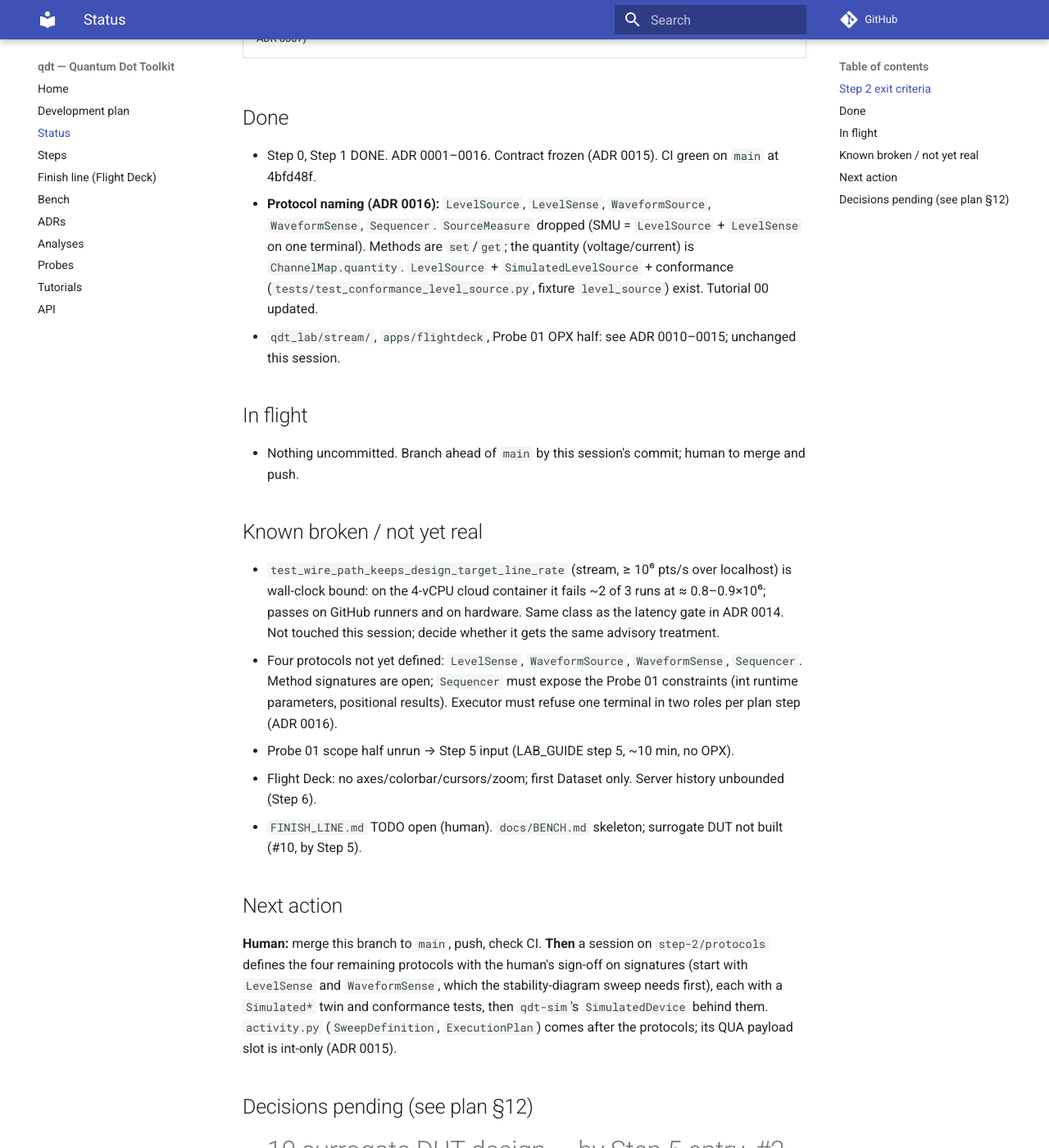
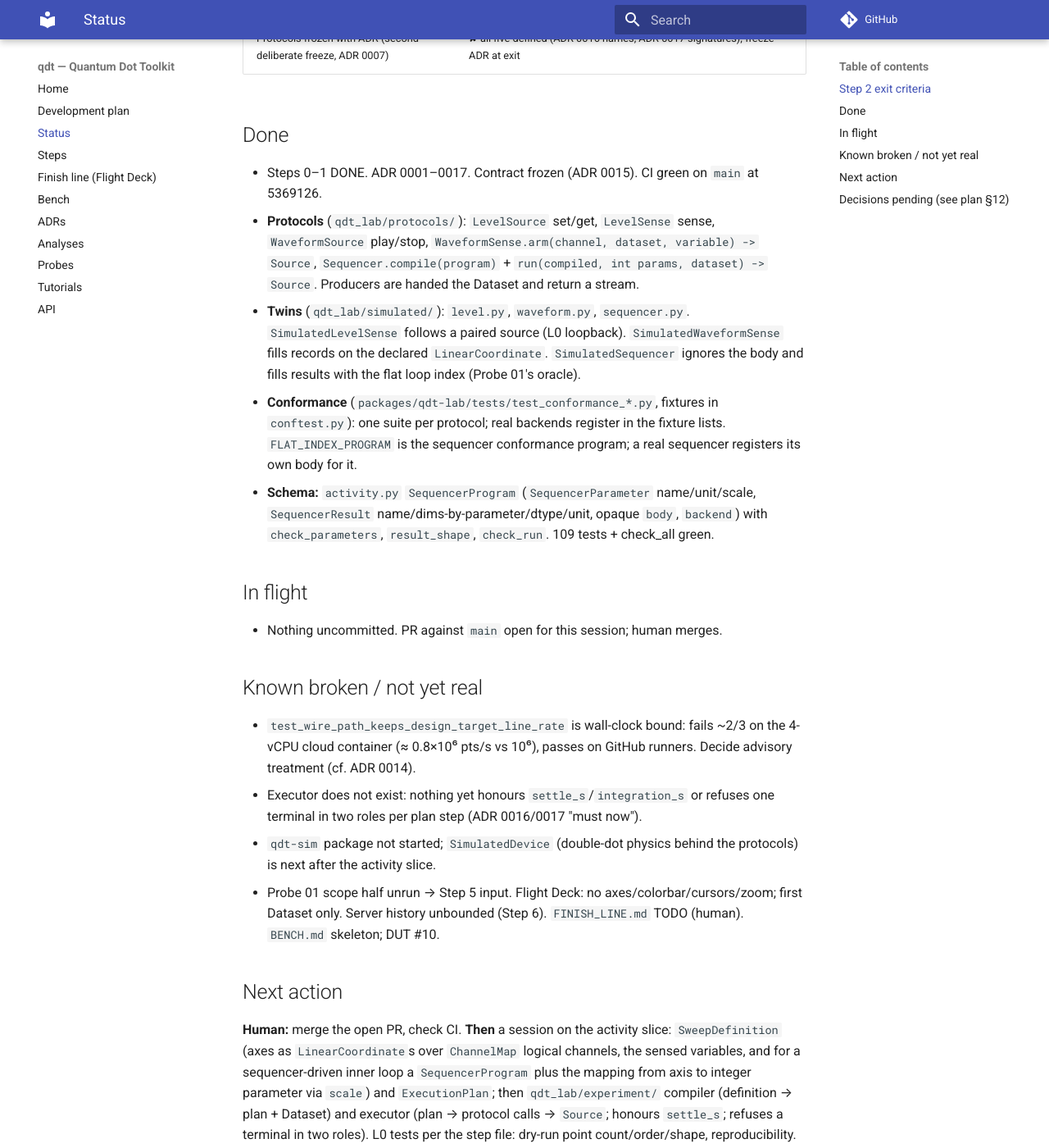
Before and after one commit to CowboyQuantum/qdt, an MkDocs documentation site: the page built from docs/STATUS.md, in a window 1280 px wide and 1400 px high, scrolled down 665 px. Shown: the whole window at 82% size. Built offline with MkDocs 1.6.1 and Material for MkDocs 9.7.7, drawn with Linux system fonts in a browser that asks for light colours; comment, search, counter and statistics services are not loaded; some of the changed text lies outside the part shown.

Commit message:
docs: STATUS — protocols complete; next is the activity slice and executor
Co-Authored-By: Claude Fable 5.1 <noreply@anthropic.com>
Claude-Session: https://claude.ai/code/session_01Bc8VuAgioCmycqw682fpn6

```diff
--- a/docs/STATUS.md
+++ b/docs/STATUS.md
@@ -4,47 +4,54 @@
 > A fresh session must be able to continue from this file alone.
 
 **Current step:** 2 — Experiments over a simulated device → `docs/steps/02-experiments-over-simulated-device.md`
-**Branch:** `claude/session-plan-review-wudauu` (session-assigned name; restarted from `main` after PR #1 merged.
-Human merges to `main`; pushing `main` stays manual)
-**Last session:** 2026-10-12 — session (8), first Step 2 commit: capability protocols renamed to the
-Level/Waveform × Source/Sense grid plus `Sequencer` (ADR 0016); quantity moved onto `ChannelMap`.
+**Branch:** `claude/session-plan-review-wudauu` (session-assigned name; restarted from `main` after PR #2 merged.
+Every session ends with a PR against `main`; the human merges)
+**Last session:** 2026-10-12 — session (9): all five capability protocols defined with signatures (ADR 0017),
+`Simulated*` twins, and conformance suites; `SequencerProgram` envelope added to `activity.py`.
 
 ## Step 2 exit criteria
 | Criterion | State |
 |---|---|
-| `SweepDefinition` round-trips and runs on `SimulatedDevice`, live in Flight Deck | ✘ |
-| stand + activity slices frozen with ADR | ✘ (`stand.py` has `ChannelMap` with `quantity`; `activity.py` not started) |
-| Protocols frozen with ADR (the second deliberate freeze, ADR 0007) | ✘ naming fixed (ADR 0016); 1 of 5 protocols exists |
+| `SweepDefinition` round-trips and runs on `SimulatedDevice`, live in Flight Deck | ✘ not started |
+| stand + activity slices frozen with ADR | ✘ `stand.py`: `ChannelMap` (+ `quantity`, `settle_s`, `integration_s`). `activity.py`: `SequencerProgram` only; `SweepDefinition`, `ExecutionPlan` next |
+| Protocols frozen with ADR (second deliberate freeze, ADR 0007) | ✘ all five defined (ADR 0016 names, ADR 0017 signatures); freeze ADR at exit |
 
 ## Done
-- Step 0, Step 1 DONE. ADR 0001–0016. Contract frozen (ADR 0015). CI green on `main` at 4bfd48f.
-- **Protocol naming (ADR 0016):** `LevelSource`, `LevelSense`, `WaveformSource`, `WaveformSense`, `Sequencer`.
-  `SourceMeasure` dropped (SMU = `LevelSource` + `LevelSense` on one terminal). Methods are `set`/`get`;
-  the quantity (voltage/current) is `ChannelMap.quantity`. `LevelSource` + `SimulatedLevelSource` +
-  conformance (`tests/test_conformance_level_source.py`, fixture `level_source`) exist. Tutorial 00 updated.
-- `qdt_lab/stream/`, `apps/flightdeck`, Probe 01 OPX half: see ADR 0010–0015; unchanged this session.
+- Steps 0–1 DONE. ADR 0001–0017. Contract frozen (ADR 0015). CI green on `main` at 5369126.
+- **Protocols** (`qdt_lab/protocols/`): `LevelSource` set/get, `LevelSense` sense, `WaveformSource`
+  play/stop, `WaveformSense.arm(channel, dataset, variable) -> Source`, `Sequencer.compile(program)` +
+  `run(compiled, int params, dataset) -> Source`. Producers are handed the Dataset and return a stream.
+- **Twins** (`qdt_lab/simulated/`): `level.py`, `waveform.py`, `sequencer.py`. `SimulatedLevelSense` follows
+  a paired source (L0 loopback). `SimulatedWaveformSense` fills records on the declared `LinearCoordinate`.
+  `SimulatedSequencer` ignores the body and fills results with the flat loop index (Probe 01's oracle).
+- **Conformance** (`packages/qdt-lab/tests/test_conformance_*.py`, fixtures in `conftest.py`): one suite per
+  protocol; real backends register in the fixture lists. `FLAT_INDEX_PROGRAM` is the sequencer conformance
+  program; a real sequencer registers its own body for it.
+- **Schema:** `activity.py` `SequencerProgram` (`SequencerParameter` name/unit/scale, `SequencerResult`
+  name/dims-by-parameter/dtype/unit, opaque `body`, `backend`) with `check_parameters`, `result_shape`,
+  `check_run`. 109 tests + check_all green.
 
 ## In flight
-- Nothing uncommitted. Branch ahead of `main` by this session's commit; human to merge and push.
+- Nothing uncommitted. PR against `main` open for this session; human merges.
 
 ## Known broken / not yet real
-- `test_wire_path_keeps_design_target_line_rate` (stream, ≥ 10⁶ pts/s over localhost) is wall-clock bound: on
-  the 4-vCPU cloud container it fails ~2 of 3 runs at ≈ 0.8–0.9×10⁶; passes on GitHub runners and on hardware.
-  Same class as the latency gate in ADR 0014. Not touched this session; decide whether it gets the same
-  advisory treatment.
-- Four protocols not yet defined: `LevelSense`, `WaveformSource`, `WaveformSense`, `Sequencer`. Method
-  signatures are open; `Sequencer` must expose the Probe 01 constraints (int runtime parameters, positional
-  results). Executor must refuse one terminal in two roles per plan step (ADR 0016).
-- Probe 01 scope half unrun → Step 5 input (LAB_GUIDE step 5, ~10 min, no OPX).
-- Flight Deck: no axes/colorbar/cursors/zoom; first Dataset only. Server history unbounded (Step 6).
-- `FINISH_LINE.md` TODO open (human). `docs/BENCH.md` skeleton; surrogate DUT not built (#10, by Step 5).
+- `test_wire_path_keeps_design_target_line_rate` is wall-clock bound: fails ~2/3 on the 4-vCPU cloud
+  container (≈ 0.8×10⁶ pts/s vs 10⁶), passes on GitHub runners. Decide advisory treatment (cf. ADR 0014).
+- Executor does not exist: nothing yet honours `settle_s`/`integration_s` or refuses one terminal in two
+  roles per plan step (ADR 0016/0017 "must now").
+- `qdt-sim` package not started; `SimulatedDevice` (double-dot physics behind the protocols) is next after
+  the activity slice.
+- Probe 01 scope half unrun → Step 5 input. Flight Deck: no axes/colorbar/cursors/zoom; first Dataset
+  only. Server history unbounded (Step 6). `FINISH_LINE.md` TODO (human). `BENCH.md` skeleton; DUT #10.
 
 ## Next action
-**Human:** merge this branch to `main`, push, check CI.
-**Then** a session on `step-2/protocols` defines the four remaining protocols with the human's sign-off on
-signatures (start with `LevelSense` and `WaveformSense`, which the stability-diagram sweep needs first), each
-with a `Simulated*` twin and conformance tests, then `qdt-sim`'s `SimulatedDevice` behind them. `activity.py`
-(`SweepDefinition`, `ExecutionPlan`) comes after the protocols; its QUA payload slot is int-only (ADR 0015).
+**Human:** merge the open PR, check CI.
+**Then** a session on the activity slice: `SweepDefinition` (axes as `LinearCoordinate`s over `ChannelMap`
+logical channels, the sensed variables, and for a sequencer-driven inner loop a `SequencerProgram` plus the
+mapping from axis to integer parameter via `scale`) and `ExecutionPlan`; then `qdt_lab/experiment/` compiler
+(definition → plan + Dataset) and executor (plan → protocol calls → `Source`; honours `settle_s`; refuses a
+terminal in two roles). L0 tests per the step file: dry-run point count/order/shape, reproducibility.
+`qdt-sim` `SimulatedDevice` and the Flight Deck `live` source follow.
 
 ## Decisions pending (see plan §12)
 - #10 surrogate DUT design — by Step 5 entry. #2 `payload_hdf5` location — Step 3.
```
